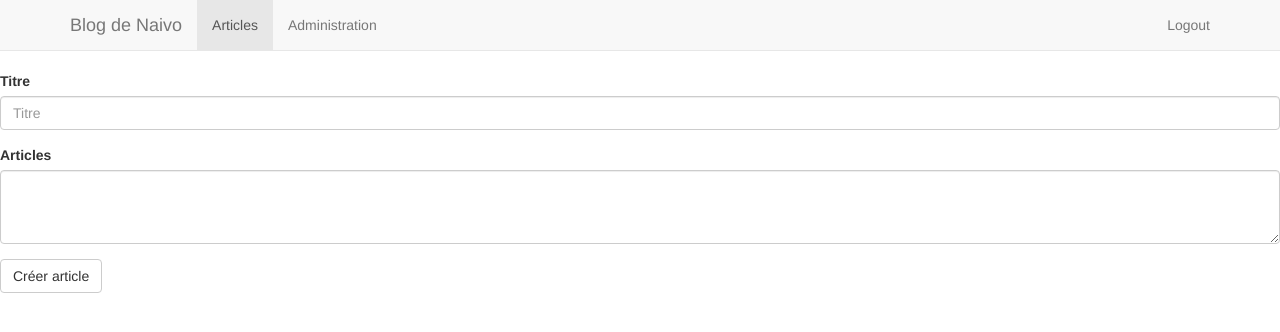
After one commit to naivo03/blog-de-voyage, a PHP site: page /admin2.php in a window 1280 px wide. The commit adds this page. Shown: the top 332 px of the page. Run offline with PHP 8.4, Linux system fonts and the light colour scheme.

Commit message:
debut page administration

```diff
--- /dev/null
+++ b/admin2.php
@@ -0,0 +1,15 @@
+    <?php include('header.php'); ?> <!--mon header est le fichier header.php -->
+
+    <div class="form-group">
+    	<label for="titleOfArticle1">Titre</label>
+    	<input type="title" class="form-control" id="titleOfArticle1" placeholder="Titre">
+  	</div>
+
+	<div class="form-group">
+    	<label for="Article1">Articles</label>
+    	<textarea class="form-control" id="Article1" rows="3"></textarea>
+  	</div>
+
+	<p><a class="btn btn-default" href="administration.php" role="button">Créer article</a></p>
+
+	<!------------------------------------------------------------------------------------------------>
--- a/header.php
+++ b/header.php
@@ -29,7 +29,7 @@
         <div id="navbar" class="navbar-collapse collapse">
           <ul class="nav navbar-nav">
             <li class="active"><a href="#">Articles</a></li>
-            <li><a href="#about">Administration</a></li>
+            <li><a href="administration.php">Administration</a></li>
           </ul>
           <ul class="nav navbar-nav navbar-right">
             <li><a href="./">Logout <span class="sr-only">(current)</span></a></li>
--- /dev/null
+++ b/rajoutArticle.php
@@ -0,0 +1,5 @@
+<?php
+
+	require_once('Article.php');
+
+ ?>
```
Also changed, not shown: administration.php (added, +17 -0 lines).
